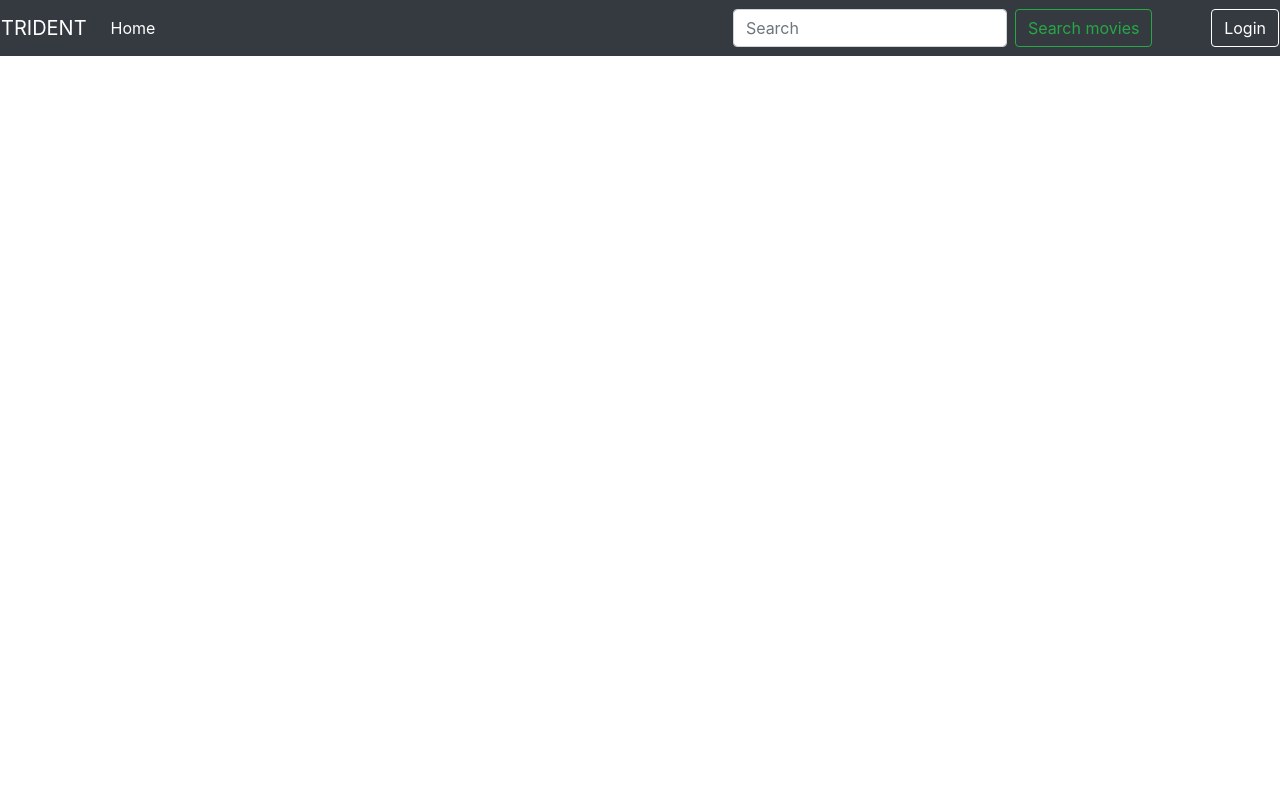
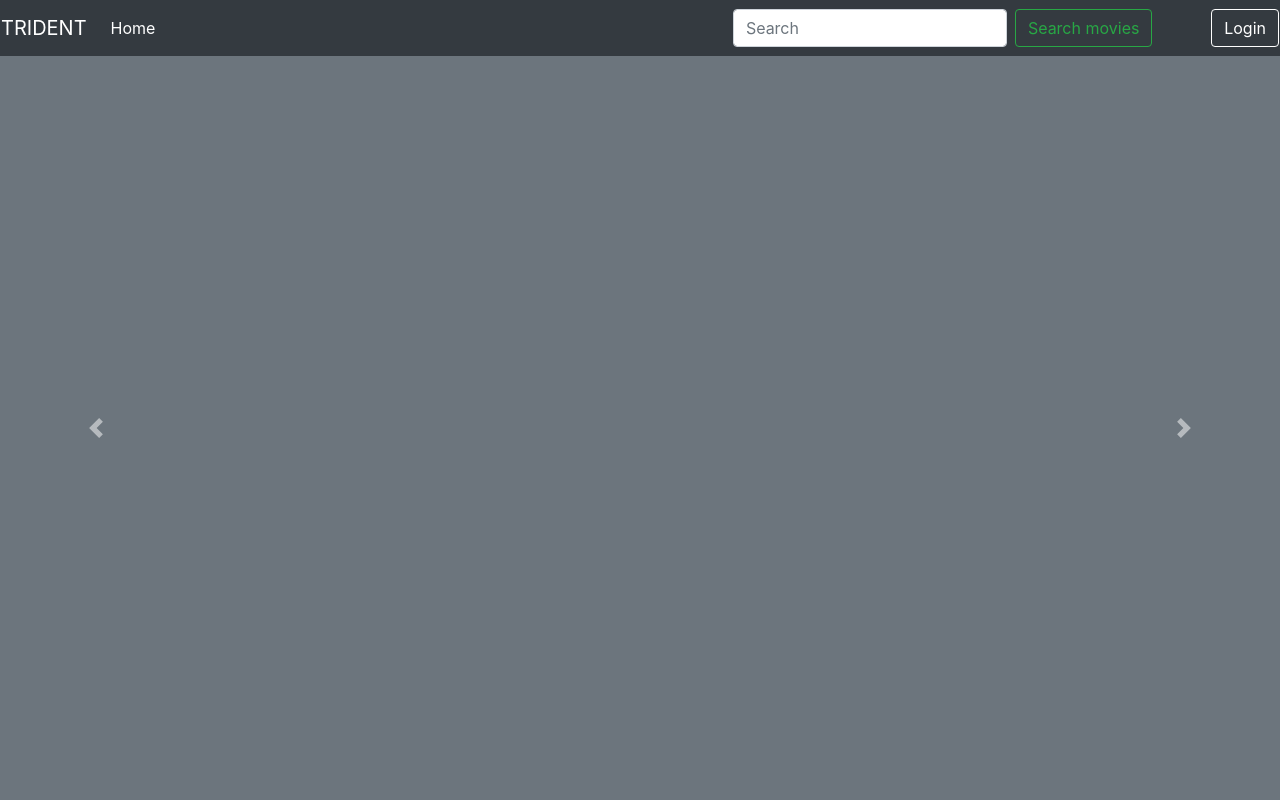
Before and after one commit to skokovic/trident, a Flask app: template templates/home.html in a window 1280 px wide. Run offline with Flask 2, Linux system fonts and the light colour scheme; the template is opened without the code that fills it, so the values that code supplies are empty; some libraries are stand-ins or nearby versions.

Commit message:
fix bg color

```diff
--- a/static/css/trident.css
+++ b/static/css/trident.css
@@ -1,5 +1,5 @@
 body{
-	background-color: #ffffff !important;
+	background-color: #6c757d !important;
 }
 
 .movieList{
```
